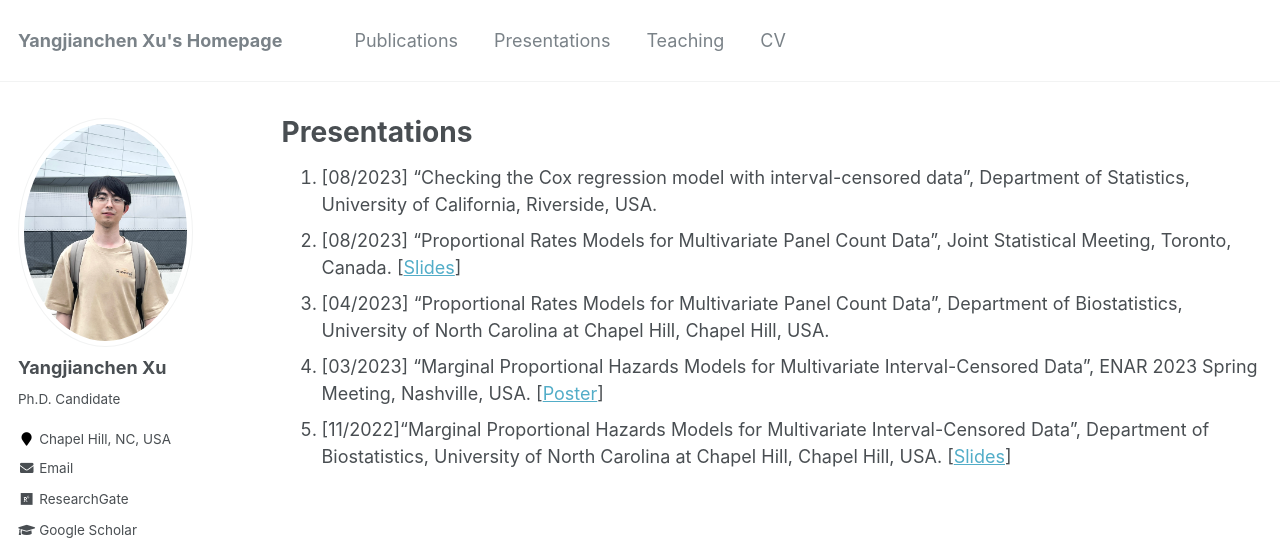
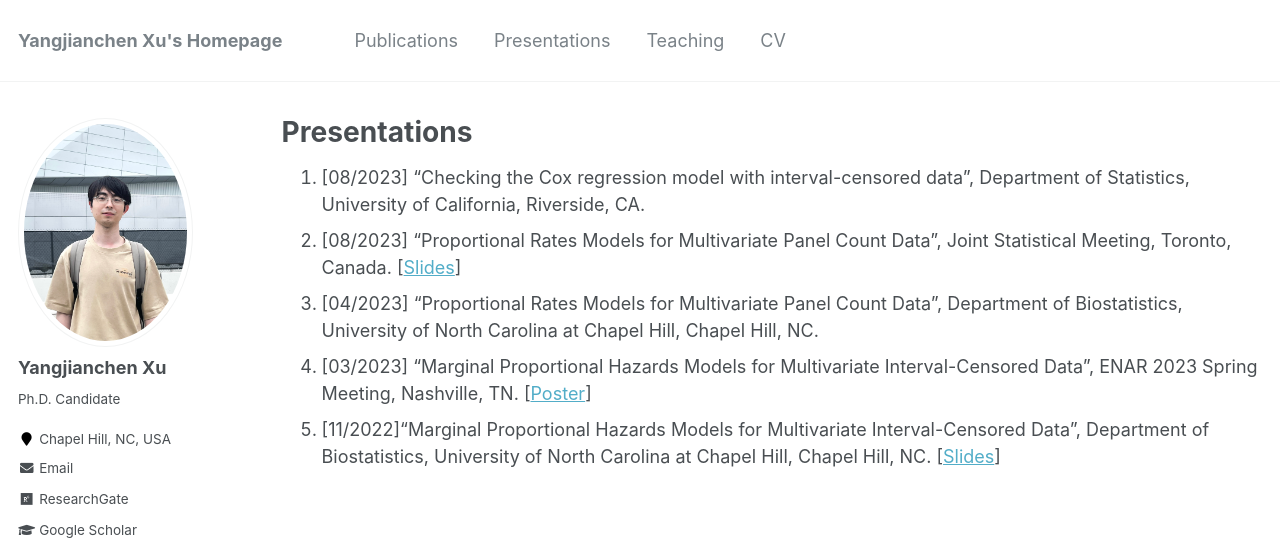
Before and after one commit to yangjc-xu/yangjc-xu.github.io, a Jekyll site: the page built from _pages/presentations.md, in a window 1280 px wide. Shown: the top 553 px of the page. Built offline with Jekyll 4.4.1, drawn with Linux system fonts in a browser that asks for light colours; some web fonts are replaced.

Commit message:
Revert "sw"
This reverts commit a2cd11d5f976a32119db291ef4829400ddca6af2.

```diff
--- a/_pages/presentations.md
+++ b/_pages/presentations.md
@@ -5,8 +5,8 @@ permalink: /presentations/
 author_profile: true
 ---
 
-1. [08/2023] “Checking the Cox regression model with interval-censored data”, Department of Statistics, University of California, Riverside, USA.
+1. [08/2023] “Checking the Cox regression model with interval-censored data”, Department of Statistics, University of California, Riverside, CA.
 2. [08/2023] “Proportional Rates Models for Multivariate Panel Count Data”, Joint Statistical Meeting, Toronto, Canada. \[[Slides](/files/presentations/panelcount-JSM2023.pdf)\]
-3. [04/2023] “Proportional Rates Models for Multivariate Panel Count Data”, Department of Biostatistics, University of North Carolina at Chapel Hill, Chapel Hill, USA.
-4. [03/2023] “Marginal Proportional Hazards Models for Multivariate Interval-Censored Data”, ENAR 2023 Spring Meeting, Nashville, USA. \[[Poster](/files/presentations/ENAR2023.pdf)\]
-5. [11/2022]“Marginal Proportional Hazards Models for Multivariate Interval-Censored Data”, Department of Biostatistics, University of North Carolina at Chapel Hill, Chapel Hill, USA. \[[Slides](/files/presentations/UNC-seminar-2022.pdf)\]
+3. [04/2023] “Proportional Rates Models for Multivariate Panel Count Data”, Department of Biostatistics, University of North Carolina at Chapel Hill, Chapel Hill, NC.
+4. [03/2023] “Marginal Proportional Hazards Models for Multivariate Interval-Censored Data”, ENAR 2023 Spring Meeting, Nashville, TN. \[[Poster](/files/presentations/ENAR2023.pdf)\]
+5. [11/2022]“Marginal Proportional Hazards Models for Multivariate Interval-Censored Data”, Department of Biostatistics, University of North Carolina at Chapel Hill, Chapel Hill, NC. \[[Slides](/files/presentations/UNC-seminar-2022.pdf)\]
```
Also changed, not shown: _pages/publications.md (+2 -2 lines).
